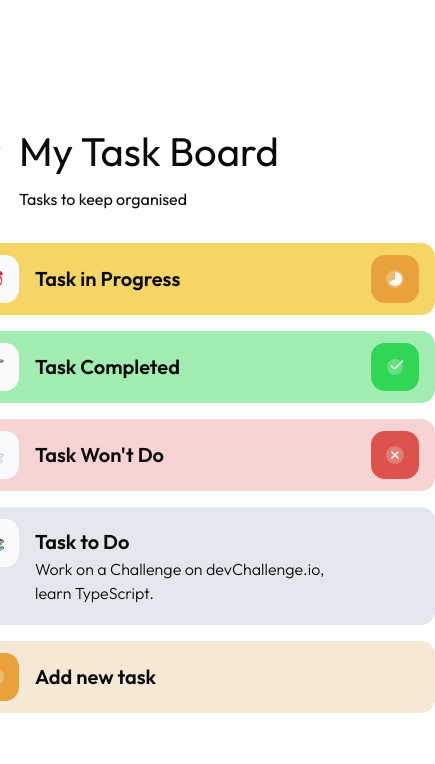
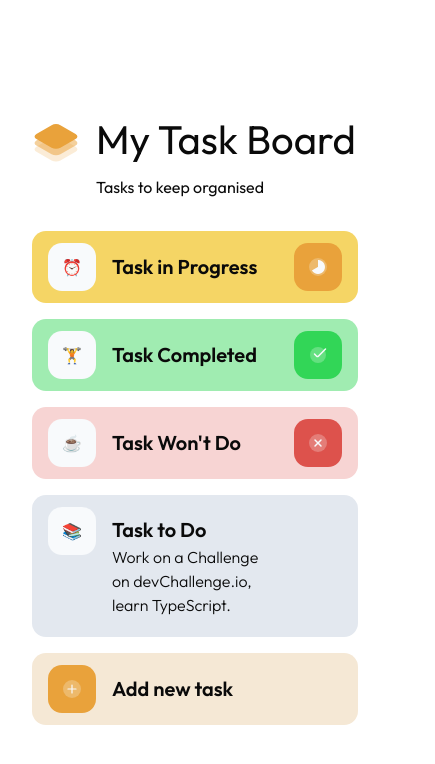
Before and after one commit to yumunull/my-task-board, a Next.js app: page / in a window 390 px wide. Shown: the top 764 px of the page, 435 px wide, since content can reach past the window. Built offline with nearby package versions, Linux system fonts and the light colour scheme.

Commit message:
make task detail page fit on small screen

```diff
--- a/app/_components/TaskBoard.tsx
+++ b/app/_components/TaskBoard.tsx
@@ -19,7 +19,7 @@ const TaskBoard = () => {
     // },[])
 
     return (
-        <div className={`flex flex-col justify-center items-center h-full gap-y-8 font-outfit`}>
+        <div className={`flex flex-col justify-center items-center h-full gap-y-8 font-outfit min-w-[320px] p-8 max-w-[600px]`}>
             <div className={`flex gap-4 self-start items-start`}>
                 <Image src={`/Logo.svg`} alt={`logo`} width={48} height={48} className={``}/>
                 <div className={`flex flex-col gap-4`}>
@@ -27,7 +27,7 @@ const TaskBoard = () => {
                     <p className={`text-description`}>Tasks to keep organised</p>
                 </div>
             </div>
-            <div className={`flex flex-col gap-4 max-w-[600px] w-11/12 min-w-[480px]`}>
+            <div className={`flex flex-col gap-4`}>
                 {boardInfo.tasks.map((props, index) =>
                     <TaskWrapper key={index}>
                         <Task {...props} index={index}/>
--- a/app/_components/TaskWrapper.tsx
+++ b/app/_components/TaskWrapper.tsx
@@ -178,7 +178,7 @@ const TaskWrapper = ({children}: React.PropsWithChildren) => {
                 </div>
             </SheetTrigger>
             <SheetContent
-                className={`sm:max-w-[600px] h-[calc(100%-32px)] my-auto mr-4 rounded-lg p-6 font-outfit [&_Label]:text-input-label [&_Label]:text-gray-blue **:placeholder:text-gray-blue`}>
+                className={`sm:max-w-[600px] w-[calc(100%-32px)] h-[calc(100%-32px)] my-auto mr-4 sm:mr-4 rounded-lg p-6 font-outfit [&_Label]:text-input-label [&_Label]:text-gray-blue **:placeholder:text-gray-blue`}>
                 <SheetHeader className={`p-0 text-task-title `}>
                     <SheetTitle>Task details</SheetTitle>
                 </SheetHeader>
```
